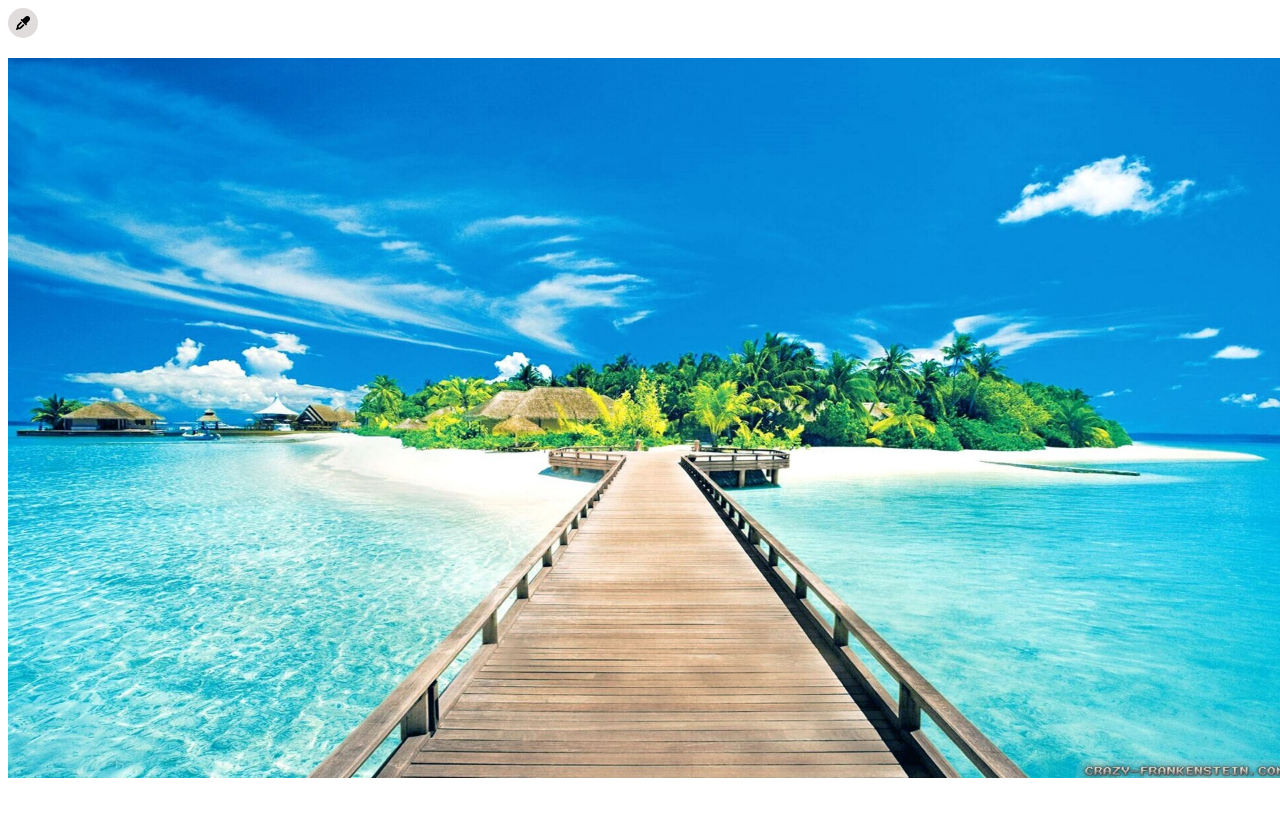
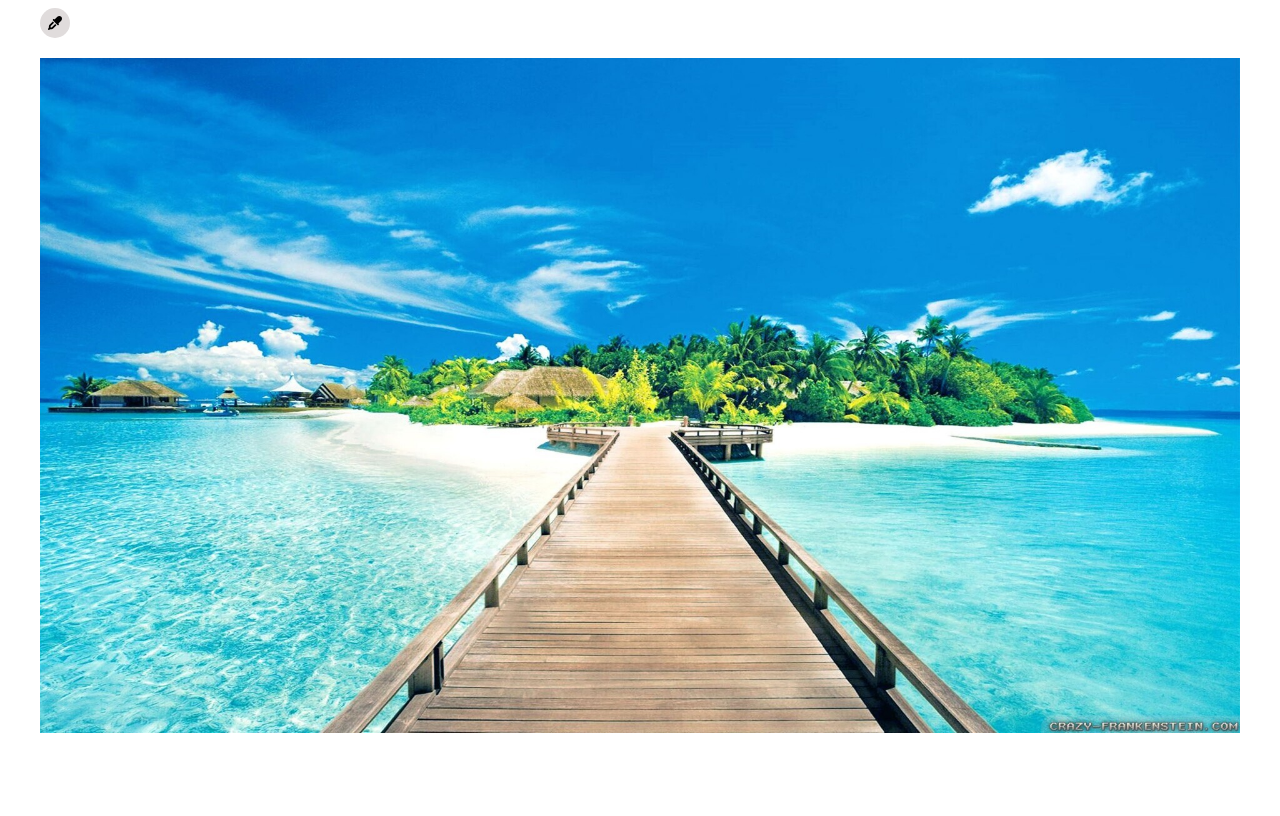
Before and after one commit to artakpoghosyan1/color_dropper, a website built with webpack: page src/index.html in a window 1280 px wide. Built offline with nearby package versions, Linux system fonts and the light colour scheme.

Commit message:
ui layout improvements

```diff
--- a/src/draw.ts
+++ b/src/draw.ts
@@ -2,6 +2,7 @@ import image from './image.jpg';
 
 export function draw(canvas: HTMLCanvasElement, ctx: CanvasRenderingContext2D) {
     const img = new Image();
+    const canvasWrapper = document.getElementById('canvasWrapper') as HTMLDivElement;
 
     function getImageSize(): {width: number, height: number} {
         const imgRatio = img.width / img.height;
@@ -30,8 +31,8 @@ export function draw(canvas: HTMLCanvasElement, ctx: CanvasRenderingContext2D) {
     }
 
     function resizeCanvas() {
-        canvas.width = window.innerWidth;
-        canvas.height = window.innerHeight;
+        canvas.width = canvasWrapper.offsetWidth;
+        canvas.height = canvasWrapper.offsetHeight;
         drawImage();
     }
 
--- a/src/index.html
+++ b/src/index.html
@@ -4,11 +4,21 @@
     <meta charset="UTF-8">
     <title>Title</title>
     <style>
+        #container {
+            display: flex;
+            flex-direction: column;
+            max-width: 1200px;
+            margin: 0 auto;
+            height: 100vh;
+        }
         .header {
             margin-bottom: 20px;
             display: flex;
             justify-content: space-between;
             align-items: center;
+        }
+        #canvasWrapper {
+            flex-grow: 1;
         }
         #picker {
             border: 0;
@@ -59,6 +69,7 @@
     </style>
 </head>
 <body>
+    <div id="container">
         <header class="header">
             <button id="picker">
                 <svg xmlns="http://www.w3.org/2000/svg" viewBox="0 0 512 512">
@@ -69,11 +80,14 @@
             <span id="selectedColor"></span>
         </header>
 
+        <div id="canvasWrapper">
             <canvas id="canvas"></canvas>
+        </div>
 
         <div id="zoomContainer">
             <canvas id="zoomCanvas" width="600" height="600"></canvas>
             <span id="colorLabel"></span>
         </div>
+    </div>
 </body>
 </html>
```
Lines whose indentation alone changed are shown as unchanged.
